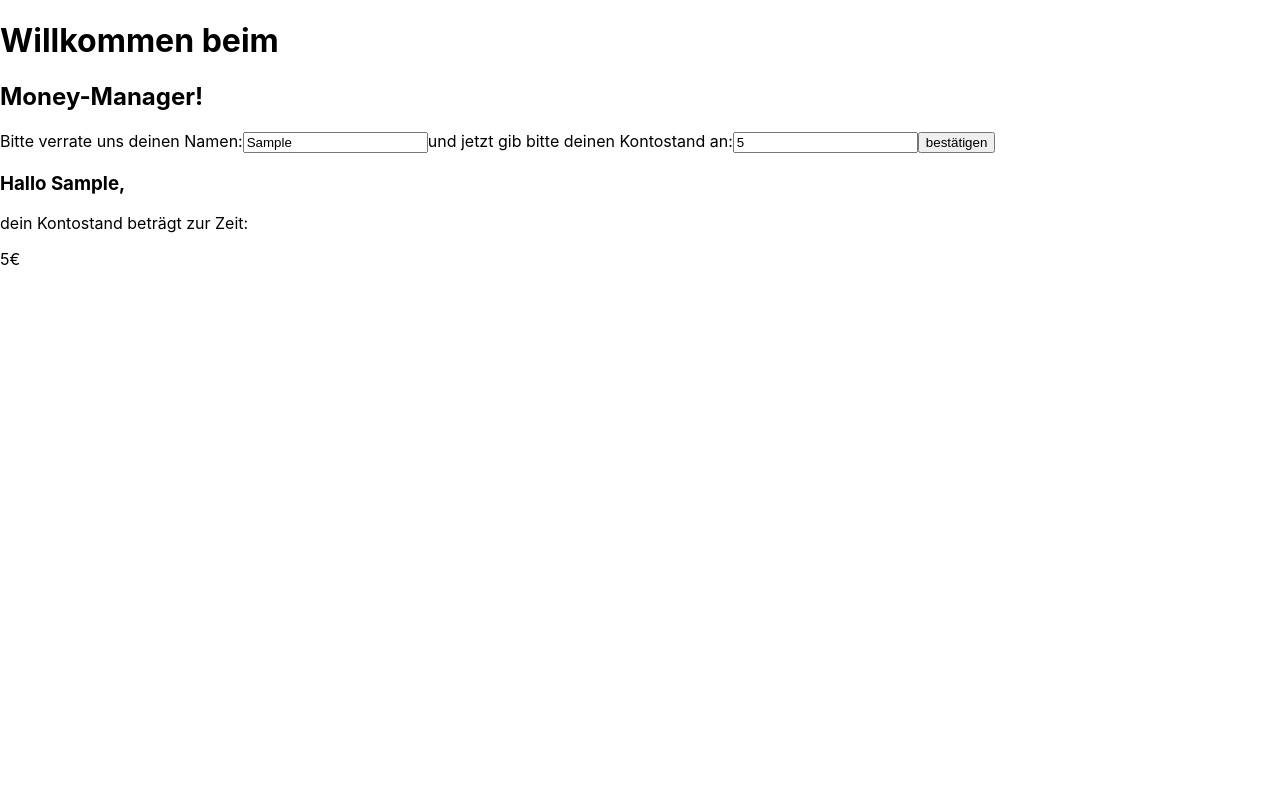
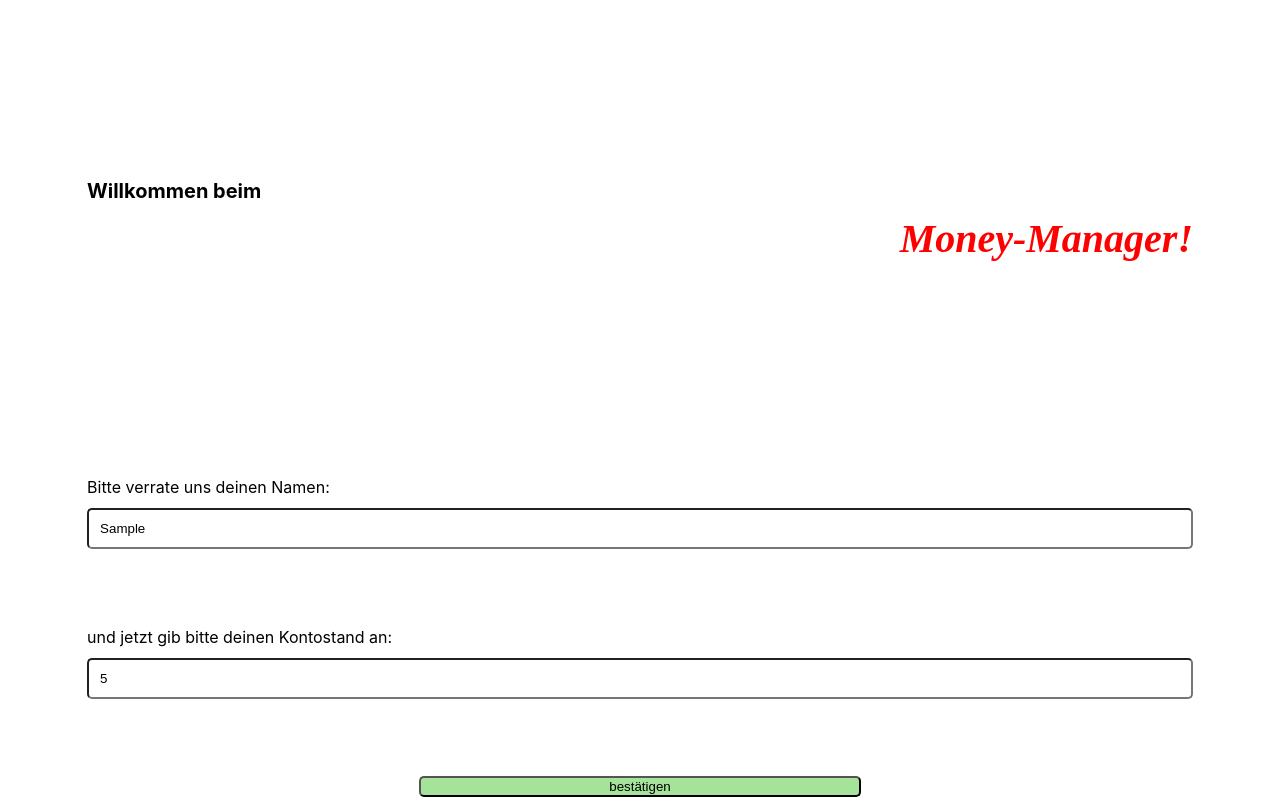
Before and after one commit to JohannaHopp/capstone-project, a Next.js app: page / in a window 1280 px wide. Both pictures are taken after typing "Sample", "5" into the empty fields and a click on the button "bestätigen". Shown: the top 800 px of the page. Built offline with nearby package versions, Linux system fonts and the light colour scheme.

Commit message:
add styling

```diff
--- a/components/GlobalStyles.js
+++ b/components/GlobalStyles.js
@@ -6,10 +6,21 @@ const GlobalStyles = createGlobalStyle`
         padding: 0;
         margin: 0;
         font-family: -apple-system, BlinkMacSystemFont, "Segoe UI", Roboto, Helvetica, Arial, sans-serif, "Apple Color Emoji", "Segoe UI Emoji", "Segoe UI Symbol";
+
     }
 
     * {
         box-sizing: border-box;
+
+    }
+
+    :root {
+        --primary: #ffffff;
+        --green-button: #a5e39a;
+        --green-button-hover: #7dc070;
+        --back-button: #BFC0BF;
+        --back-button-hover: #a0a1a0;
+        --red-headline: #ff0000;
     }
 `;
 
--- a/components/NameAccountForm.js
+++ b/components/NameAccountForm.js
@@ -1,4 +1,5 @@
 import React, { useState } from "react";
+import styled from "styled-components";
 
 export default function NameAccountForm() {
   const [name, setName] = useState("");
@@ -13,9 +14,9 @@ export default function NameAccountForm() {
 
   return (
     <>
-      <form onSubmit={submitData}>
-        <label htmlFor="name">Bitte verrate uns deinen Namen:</label>
-        <input
+      <StyledForm onSubmit={submitData}>
+        <StyledLabel htmlFor="name">Bitte verrate uns deinen Namen:</StyledLabel>
+        <StyledInput
           type="text"
           name="name"
           placeholder="Name"
@@ -23,8 +24,8 @@ export default function NameAccountForm() {
           onChange={(event) => setName(event.target.value)}
           required
         />
-        <label htmlFor="kontostand">und jetzt gib bitte deinen Kontostand an:</label>
-        <input
+        <StyledLabel htmlFor="kontostand">und jetzt gib bitte deinen Kontostand an:</StyledLabel>
+        <StyledInput
           type="number"
           name="kontostand"
           placeholder="Kontostand (in €)"
@@ -32,16 +33,15 @@ export default function NameAccountForm() {
           onChange={(event) => setKontostand(event.target.value)}
           required
         />
-        <button type="submit">bestätigen</button>
-      </form>
-
+        <StyledButton type="submit">bestätigen</StyledButton>
+      </StyledForm>
       <div>
         {newValue.map((values) => {
           return (
             <>
-              <h3>Hallo {values.name},</h3>
-              <p>dein Kontostand beträgt zur Zeit:</p>
-              <div>{values.kontostand}€</div>
+              <StyledHeadline>Hallo {values.name},</StyledHeadline>
+              <StyledParagraph>dein Kontostand beträgt zur Zeit:</StyledParagraph>
+              <StyledSection>{values.kontostand} €</StyledSection>
             </>
           );
         })}
@@ -49,3 +49,46 @@ export default function NameAccountForm() {
     </>
   );
 }
+
+const StyledForm = styled.form`
+  display: flex;
+  flex-direction: column;
+  margin: 2%;
+`;
+
+const StyledLabel = styled.label`
+  margin: 7% 0% 1%;
+`;
+
+const StyledInput = styled.input`
+  border-radius: 5px;
+  padding: 1%;
+`;
+
+const StyledButton = styled.button`
+  margin: 7% 30%;
+  border-radius: 5px;
+  background-color: var(--green-button);
+
+  &: hover {
+    background-color: var(--green-button-hover);
+  }
+`;
+
+const StyledHeadline = styled.h3`
+  margin: 10% 2% 0%;
+  font-size: 20px;
+`;
+
+const StyledParagraph = styled.p`
+  margin: 5% 2% 0%;
+  font-size: 15px;
+`;
+
+const StyledSection = styled.section`
+  margin: 1% 2% 0%;
+  border: 2px solid;
+  border-radius: 5px;
+  text-align: center;
+  font-size: 5em;
+`;
--- a/pages/index.js
+++ b/pages/index.js
@@ -1,11 +1,35 @@
+import styled from "styled-components";
 import NameAccountForm from "../components/NameAccountForm";
 
 export default function Home() {
   return (
-    <main>
-      <h1>Willkommen beim</h1>
-      <h2>Money-Manager!</h2>
+    <StyledMain>
+      <StyledHeadlineOne>Willkommen beim</StyledHeadlineOne>
+      <StyledHeadlineTwo>Money-Manager!</StyledHeadlineTwo>
       <NameAccountForm />
-    </main>
+    </StyledMain>
   );
 }
+
+const StyledMain = styled.main`
+  display: flex;
+  flex-direction: column;
+  justify-content: space-evenly;
+  margin: 5%;
+`;
+
+const StyledHeadlineOne = styled.h1`
+  margin: 10% 2% 0%;
+  font-size: 20px;
+  text-align: left;
+`;
+
+const StyledHeadlineTwo = styled.h2`
+  color: var(--red-headline);
+  font-family: san-serif;
+  font-style: italic;
+  font-size: 250%;
+  text-align: right;
+  margin: 0% 2% 10%;
+  padding-top: 1%;
+`;
```
Also changed, not shown: components/NameAccountList.js (deleted).
